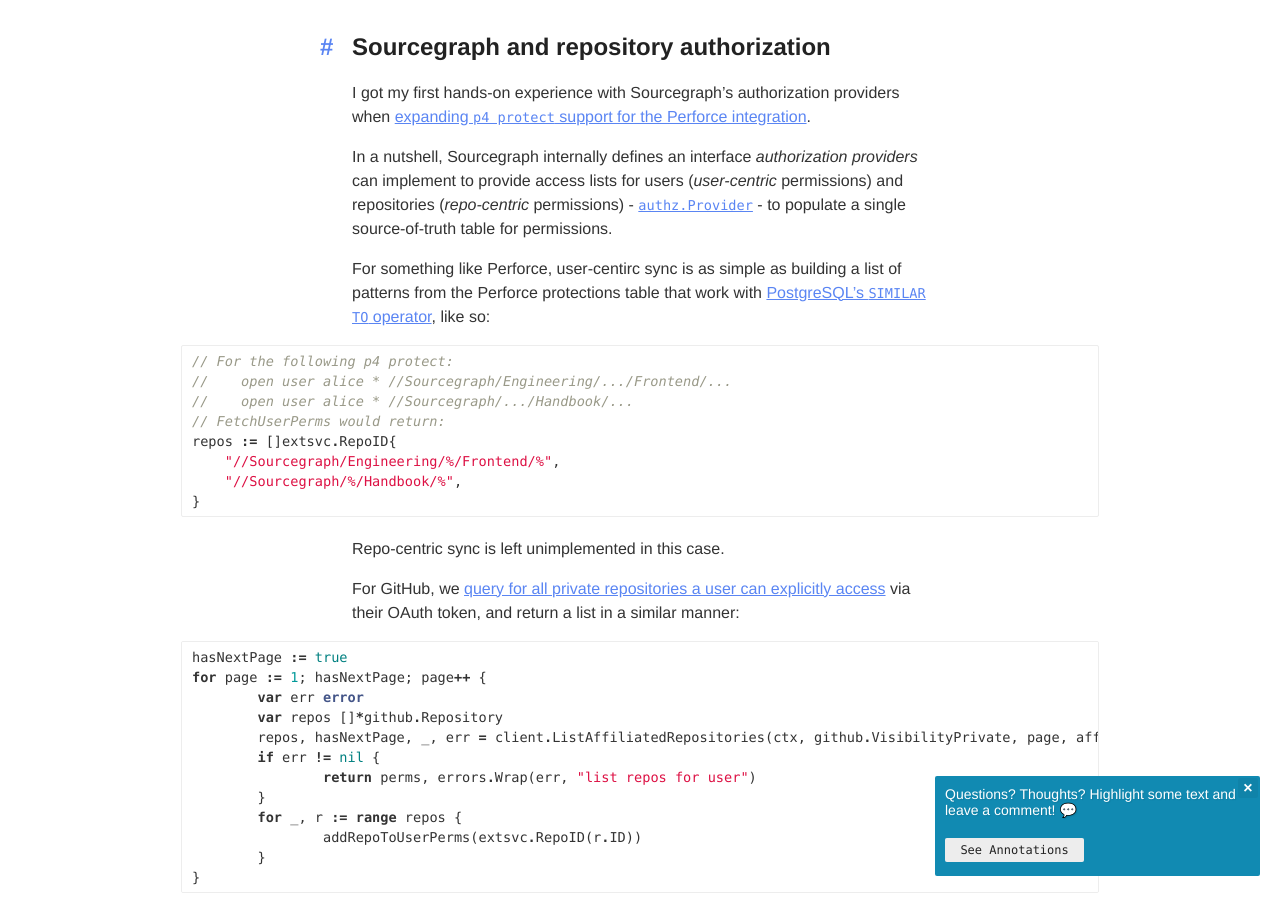
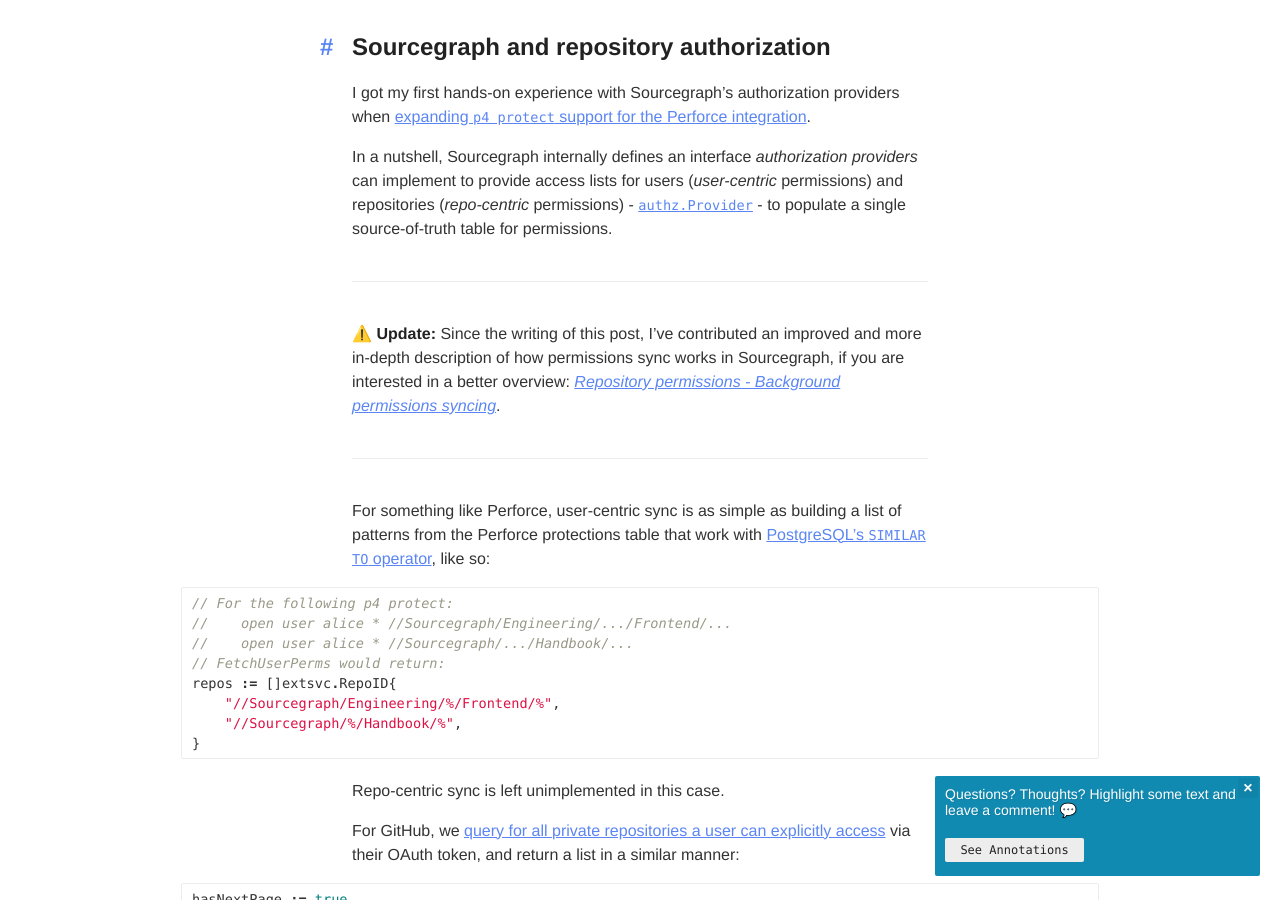
Before and after one commit to bobheadxi/bobheadxi.github.io, a Jekyll site: the page built from content/_posts/2021-10-8-mirroring-github-permissions-at-scale.md, in a window 1280 px wide and 900 px high, scrolled down 1585 px. Built offline with Jekyll 4.4.1, drawn with Linux system fonts in a browser that asks for light colours; nearby versions of some CDN libraries; emoji names are drawn with the system emoji font; a style sheet for code colours, icons or effects is not loaded.

Commit message:
unify updates

````diff
--- a/content/_posts/2021-10-8-mirroring-github-permissions-at-scale.md
+++ b/content/_posts/2021-10-8-mirroring-github-permissions-at-scale.md
@@ -43,7 +43,13 @@
 
 In a nutshell, Sourcegraph internally defines an interface *authorization providers* can implement to provide access lists for users (*user-centric* permissions) and repositories (*repo-centric* permissions) - [`authz.Provider`](https://sourcegraph.com/github.com/sourcegraph/sourcegraph@8685a6bef8c3e9d2556335cb25448dbc1b356a4a/-/blob/internal/authz/iface.go) - to populate a single source-of-truth table for permissions.
 
-For something like Perforce, user-centirc sync is as simple as building a list of patterns from the Perforce protections table that work with [PostgreSQL's `SIMILAR TO` operator](https://www.postgresql.org/docs/12/functions-matching.html#FUNCTIONS-SIMILARTO-REGEXP), like so:
+---
+
+**⚠️ Update:** Since the writing of this post, I've contributed an improved and more in-depth description of how permissions sync works in Sourcegraph, if you are interested in a better overview: [*Repository permissions - Background permissions syncing*](https://docs.sourcegraph.com/admin/repo/permissions#background-permissions-syncing).
+
+---
+
+For something like Perforce, user-centric sync is as simple as building a list of patterns from the Perforce protections table that work with [PostgreSQL's `SIMILAR TO` operator](https://www.postgresql.org/docs/12/functions-matching.html#FUNCTIONS-SIMILARTO-REGEXP), like so:
 
 ```go
 // For the following p4 protect:
````
Also changed, not shown: content/_posts/2018-2-1-object-casting-in-javascript.md (+1 -1 lines), content/_posts/2019-7-25-evaluable-expressions.md (+1 -2 lines), content/_posts/2020-06-21-docker-sidecar.md (+1 -3 lines), content/_posts/2020-4-8-maps-and-shenanigans.md (+1 -1 lines).
